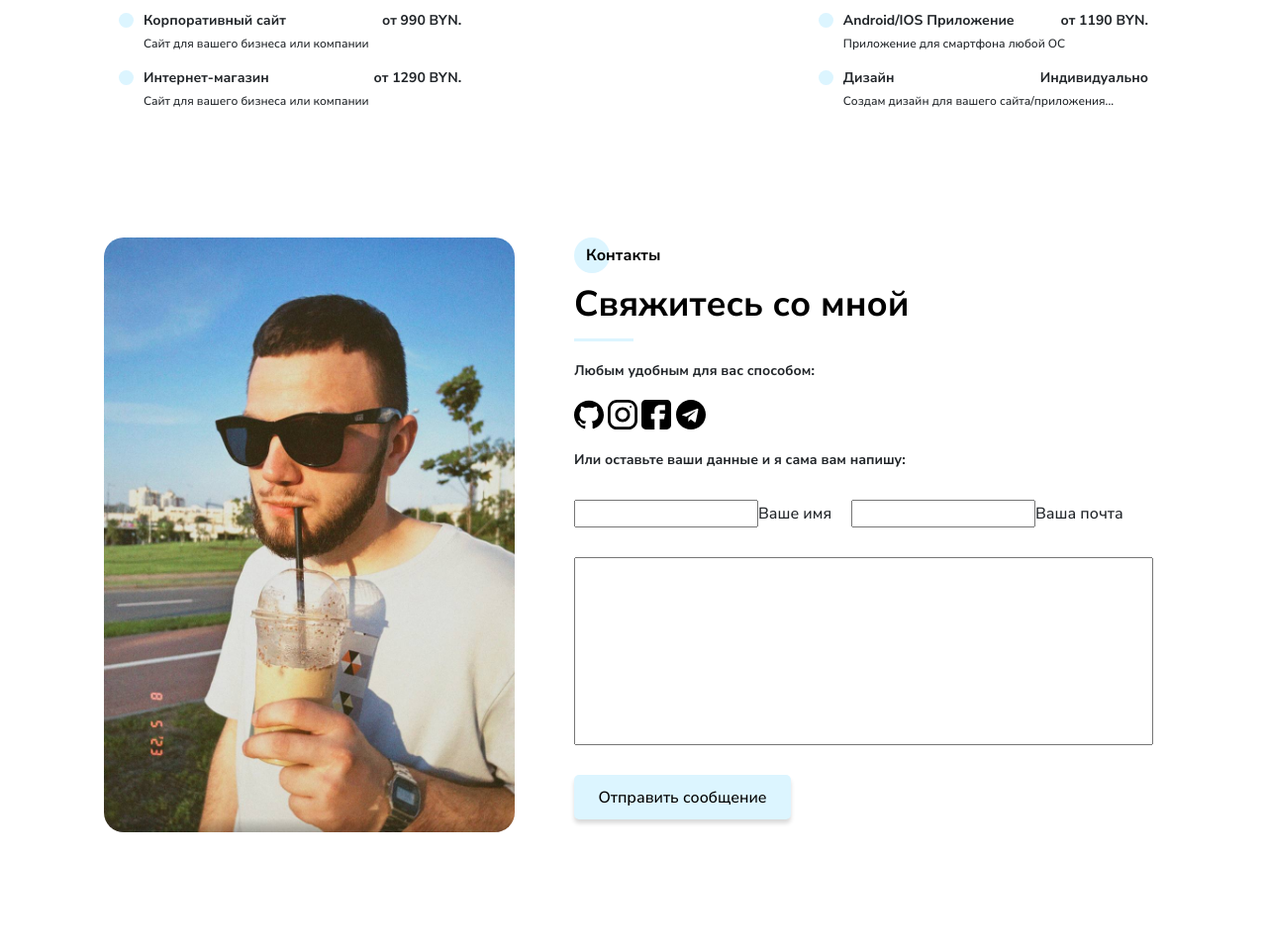
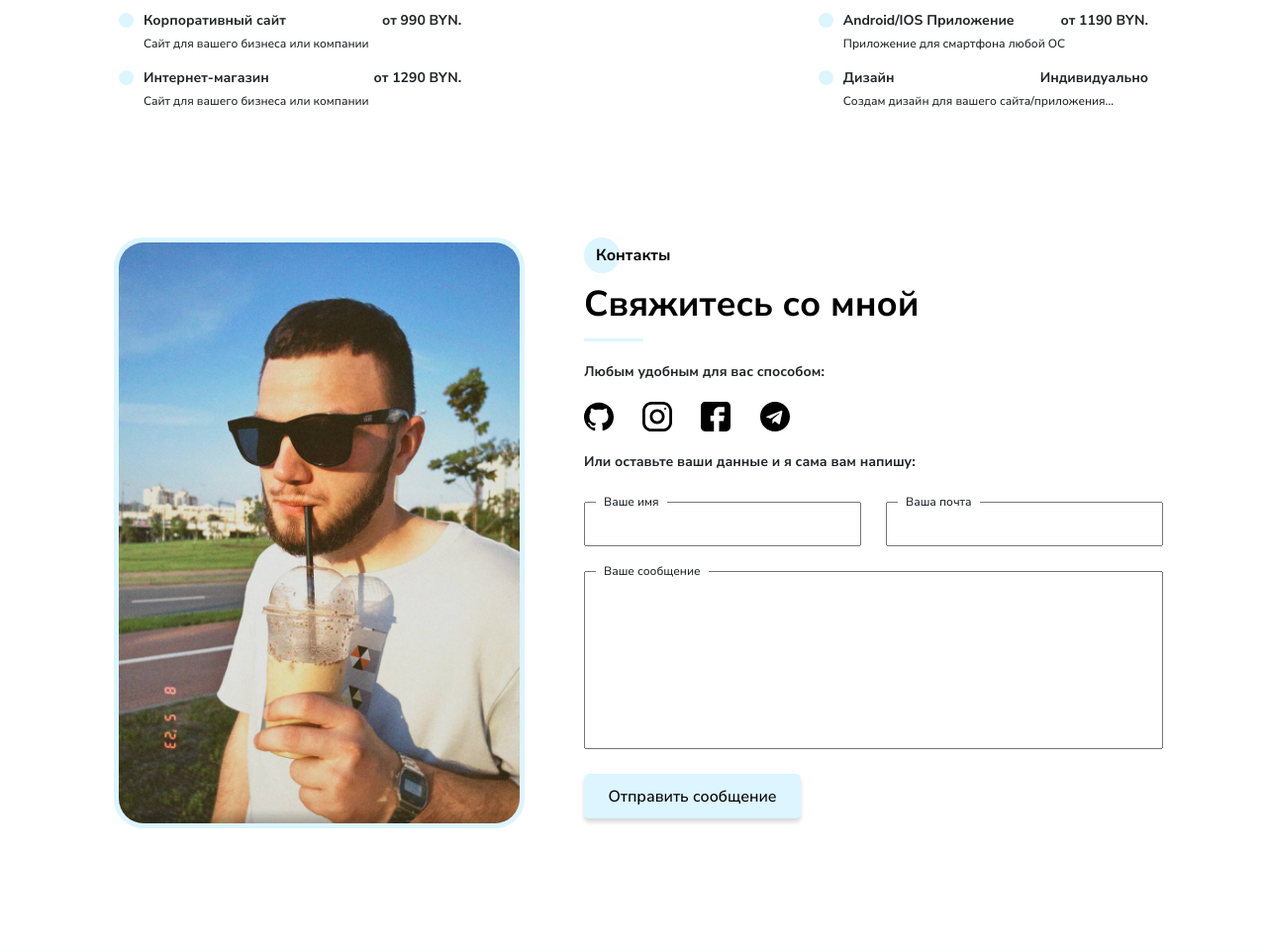
Before and after one commit to montaana01/Portfolio, a PHP site: page / in a window 1280 px wide. Shown: the part 4440-5401 px from the top of the page at 99% size. After the commit the page ends 5277 px from the top, so only its background shows below. Run offline with PHP 8.4, Linux system fonts and the light colour scheme.

Commit message:
end pc ver

```diff
--- a/index.html
+++ b/index.html
@@ -688,13 +688,24 @@
                             </svg>
                         </a>
                     </div>
-                    <div class="contacts__form">
-                        <div class="contacts__form-title title_fz14">Или оставьте ваши данные и я сама вам напишу:</div>
-                        <div class="contacts__form-name"><input type="text">Ваше имя</div>
-                        <div class="contact__form-email"><input type="email">Ваша почта</div>
-                        <div class="contacts__form-text"><input type="text"></div>
+                    <div class="contacts__header title_fz14">Или оставьте ваши данные и я сама вам напишу:</div>
+                    <form action="#" class="contacts__form">
+                        <div class="contacts__form-input">
+                            <input name="name" id="name" type="text">
+                            <label for="name" class="title_fz12">Ваше имя</label>
+                        </div>
+
+                        <div class="contacts__form-input">
+                            <input name="email" id="email" type="email">
+                            <label for="email" class="title_fz12">Ваша почта</label>
+                        </div>
+
+                        <div class="contacts__form-textarea">
+                            <textarea name="text" id="text"></textarea>
+                            <label for="text" class="title_fz12">Ваше сообщение</label>
+                        </div>
                         <button class="contacts__form-btn btn">Отправить сообщение</button>
-                    </div>
+                    </form>
                 </div>
             </div>
         </div>
--- a/sass/blocks/_about.scss
+++ b/sass/blocks/_about.scss
@@ -11,7 +11,7 @@
         img {
             width:100%;
             border-radius: 30px;
-        border: 5px solid $blue;
+            border: 5px solid $blue;
         }
     }
     &__text{
--- a/sass/blocks/_contacts.scss
+++ b/sass/blocks/_contacts.scss
@@ -3,16 +3,17 @@
     min-height: 600px;
 
     &__wrapper{
-        padding: 0 45px 0 35px ;
+        padding: 0 35px 0 45px ;
         display: grid;
         grid-template-columns:minmax(415px,auto) minmax(585px,auto);
-        column-gap:60px;
+        justify-content: space-between;
     }
     &__image{
         width: 415px;
         img{
             width: 100%;
-            border-radius: 20px;
+            border-radius: 30px;
+            border: 5px solid $blue;
         }
     }
     &__title{
@@ -29,12 +30,6 @@
     }
 
     &__choice{
-        font-size: 14px;
-        font-style: normal;
-        font-weight: 700;
-        line-height: normal;
-    }
-    &__choice{
         margin-top: 20px;
         font-weight: 700;
     }
@@ -42,6 +37,7 @@
         margin-top: 20px;
     }
     &__link{
+        margin-right: 25px;
         svg{
             rotate:90deg;
             width: 30px;
@@ -55,37 +51,59 @@
         }
     }
 
+    &__header{
+        margin-top: 20px;
+        font-weight: 700;
+    }
+
     &__form{
-        margin-top: 20px;
+        margin-top: 30px;
         display: grid;
-        grid-template: minmax(21px, auto) / repeat(2, 280px);
-        row-gap: 30px;
-        &-title{
-            font-weight: 700;
-            grid-row: 1/2;
+        grid-template: minmax(45px, auto) / repeat(2, 280px);
+        gap: 25px;
+
+        &-input{
+            border-radius: 0;
+            position: relative;
+            input{
+                width: 100%;
+                height: 100%;
+                padding: 0 20px;
+                font-size: 12px;
+                font-weight: 500;
+            }
+
+        }
+        &-textarea{
             grid-column: 1/3;
+            position: relative;
+            height: 180px;
+            textarea{
+                padding: 20px;
+                width: 100%;
+                height: 100%;
+                flex-shrink: 0;
+                resize: none;
+                font-size: 12px;
+                font-weight: 500;
+            }
         }
-        &-name{
-            grid-row: 2/3;
-            grid-column: 1/2;
-        }
-        &-email{
-            grid-row: 2/3;
-            grid-column: 2/3;
-        }
-        &-text{
-            grid-row: 3/4;
-            grid-column: 1/3;
-            input{
-                width: 585px;
-                height: 190px;
-                flex-shrink: 0;
-            }
+
+        label{
+            margin-bottom: 0;
+            display: block;
+            position: absolute;
+            left: 12px;
+            top: -9px;
+            height: 18px;
+            padding: 0 8px;
+            text-align: center;
+            background-color: #fff;
+            line-height: 18px;
         }
         &-btn{
             width: 219px;
-height: 45px;
-flex-shrink: 0;
+            flex-shrink: 0;
         }
     }
 }
```
Also changed, not shown: css/style.min.css, 1 other file.
